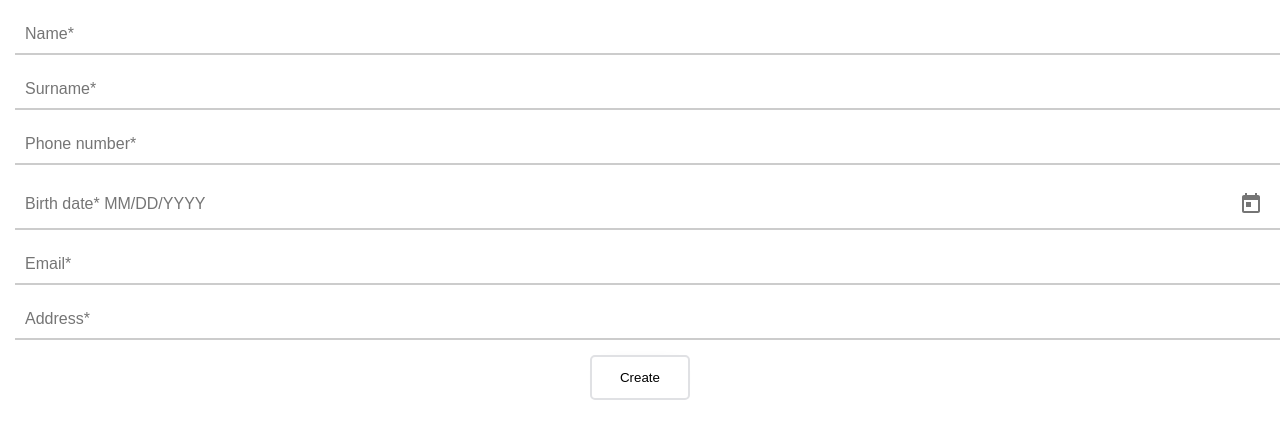
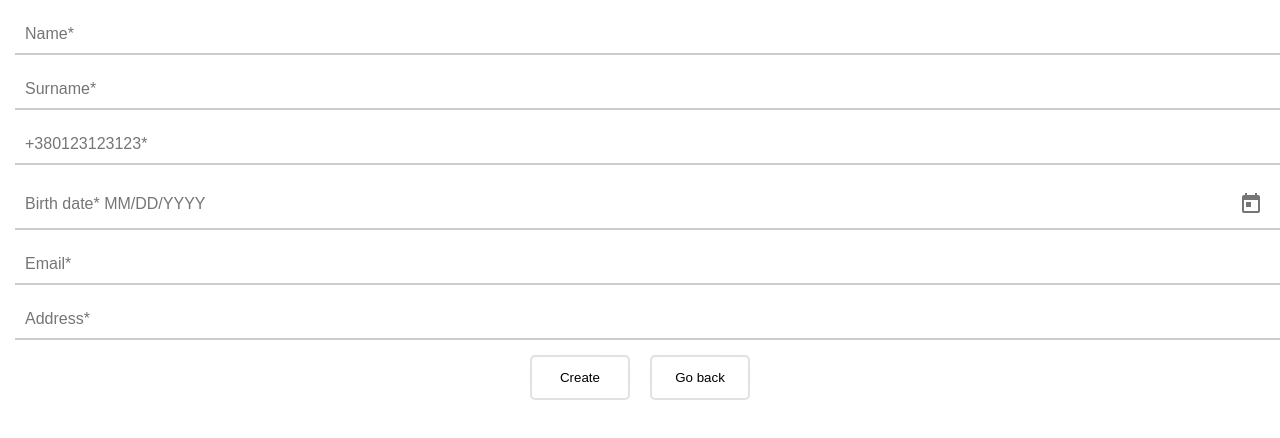
Before and after one commit to Lucky1Man/code-seek-test, an Angular app: page /addContact in a window 1280 px wide. Shown: the top 438 px of the page. Built offline with nearby package versions, Linux system fonts and the light colour scheme.

Commit message:
finished styling edit contact page, replaced usage of names for inputs by ids on create contact page

```diff
--- a/src/app/add-contact/add-contact.component.html
+++ b/src/app/add-contact/add-contact.component.html
@@ -8,9 +8,9 @@
         class="input-field"
         placeholder="Name*"
         formControlName="nameField"
-        name="name"
+        id="create-contact-form-name-1"
       />
-      <label class="input-label" for="name">Enter name*:</label>
+      <label class="input-label" for="create-contact-form-name-1">Enter name*:</label>
       <span class="input-highlight"></span>
     </div>
     <div *ngIf="invalid(fields.nameField)" class="input-errors">
@@ -23,9 +23,9 @@
         class="input-field"
         placeholder="Surname*"
         formControlName="surnameField"
-        name="surname"
+        id="create-contact-form-surname-1"
       />
-      <label class="input-label" for="surname">Enter surname*:</label>
+      <label class="input-label" for="create-contact-form-surname-1">Enter surname*:</label>
       <span class="input-highlight"></span>
     </div>
     <div *ngIf="invalid(fields.surnameField)" class="input-errors">
@@ -36,11 +36,11 @@
     <div class="input-field-container">
       <input
         class="input-field"
-        placeholder="Phone number*"
+        placeholder="+380123123123*"
         formControlName="phoneNumberField"
-        name="phoneNumber"
+        id="create-contact-form-phoneNumber-1"
       />
-      <label class="input-label" for="phoneNumber">Enter phone number*:</label>
+      <label class="input-label" for="create-contact-form-phoneNumber-1">Enter phone number*:</label>
       <span class="input-highlight"></span>
     </div>
     <div *ngIf="invalid(fields.phoneNumberField)" class="input-errors">
@@ -53,10 +53,10 @@
         class="input-field"
         placeholder="Birth date* MM/DD/YYYY"
         formControlName="birthDateField"
-        name="birthDate"
+        id="create-contact-form-birthDate-1"
         [matDatepicker]="picker"
       />
-      <label class="input-label" for="birthDate">Enter birth date*:</label>
+      <label class="input-label" for="create-contact-form-birthDate-1">Enter birth date*:</label>
       <span class="input-highlight"></span>
       <mat-datepicker-toggle
         matIconSuffix
@@ -75,9 +75,9 @@
         class="input-field"
         placeholder="Email*"
         formControlName="emailField"
-        name="email"
+        id="create-contact-form-email-1"
       />
-      <label class="input-label" for="email">Enter email*:</label>
+      <label class="input-label" for="create-contact-form-email-1">Enter email*:</label>
       <span class="input-highlight"></span>
     </div>
     <div *ngIf="invalid(fields.emailField)" class="input-errors">
@@ -90,9 +90,9 @@
         class="input-field"
         placeholder="Address*"
         formControlName="addressField"
-        name="address"
+        id="create-contact-form-address-1"
       />
-      <label class="input-label" for="address">Enter address*:</label>
+      <label class="input-label" for="create-contact-form-address-1">Enter address*:</label>
       <span class="input-highlight"></span>
     </div>
     <div *ngIf="invalid(fields.addressField)" class="input-errors">
@@ -101,5 +101,6 @@
   </div>
   <div class="button-container">
     <button class="button" type="submit">Create</button>
+    <button class="button" type="button" (click)="goToPreviousPage()">Go back</button>
   </div>
 </form>
--- a/src/app/add-contact/add-contact.component.scss
+++ b/src/app/add-contact/add-contact.component.scss
@@ -6,6 +6,8 @@ form {
     display: flex;
     justify-content: center;
     .button {
+        margin-left: 10px;
+        margin-right: 10px;
         width: fit-content;
         min-width: 100px;
         height: 45px;
--- a/src/app/add-contact/add-contact.component.ts
+++ b/src/app/add-contact/add-contact.component.ts
@@ -1,19 +1,16 @@
-import { CommonModule } from '@angular/common';
-import { Component } from '@angular/core';
+import { CommonModule, Location } from '@angular/common';
+import { ChangeDetectorRef, Component, OnInit } from '@angular/core';
 import {
   FormControl,
   FormGroup,
   ReactiveFormsModule,
   Validators,
 } from '@angular/forms';
-import { provideNativeDateAdapter } from '@angular/material/core';
 import { MatDatepickerModule } from '@angular/material/datepicker';
-import { Router } from '@angular/router';
+import { NavigationEnd, Router } from '@angular/router';
 import { CreateContactDto } from '../../shared/create-contact-dto';
 import { getMeaningfulMessage } from '../../shared/input-fields-utils';
 import { ContactsService } from '../services/contacts.service';
-import { MatFormFieldModule } from '@angular/material/form-field';
-import { MatInputModule } from '@angular/material/input';
 
 type ContactForm = {
   nameField: FormControl;
@@ -40,7 +37,9 @@ export class AddContactComponent {
 
   constructor(
     private contactsService: ContactsService,
-    private router: Router
+    private router: Router,
+    private location: Location,
+    private cdr: ChangeDetectorRef,
   ) {}
 
   contactForm = new FormGroup({
@@ -97,4 +96,8 @@ export class AddContactComponent {
       )
       .then(() => this.router.navigate(['/']));
   }
+
+  goToPreviousPage() {
+    this.router.navigate(['..']);
+  }
 }
--- a/src/app/update-contact/update-contact.component.html
+++ b/src/app/update-contact/update-contact.component.html
@@ -25,7 +25,7 @@
     <mat-label>Enter your phone number</mat-label>
     <input
       matInput
-      placeholder="Phone number"
+      placeholder="+380123123123"
       formControlName="phoneNumberField"
       required
     />
@@ -75,5 +75,8 @@
     <mat-error>{{ getMessage(fields.addressField) }}</mat-error>
     }
   </mat-form-field>
-  <button type="submit">Update</button>
+  <div class="button-container">
+    <button class="button" mat-raised-button type="submit">Update</button>
+    <button class="button" mat-raised-button type="button" (click)="goToPreviousPage()">Go back</button>
+  </div>
 </form>
--- a/src/app/update-contact/update-contact.component.scss
+++ b/src/app/update-contact/update-contact.component.scss
@@ -0,0 +1,12 @@
+mat-form-field {
+    display: block;
+}
+
+.button-container {
+    display: flex;
+    justify-content: center;
+    .button {
+        margin-left: 10px;
+        margin-right: 10px;
+    }
+}
--- a/src/app/update-contact/update-contact.component.ts
+++ b/src/app/update-contact/update-contact.component.ts
@@ -15,6 +15,7 @@ import { MatInputModule } from '@angular/material/input';
 import { MatFormFieldModule } from '@angular/material/form-field';
 import { getMeaningfulMessage } from '../../shared/input-fields-utils';
 import { MatDatepickerModule } from '@angular/material/datepicker';
+import { MatButtonModule } from '@angular/material/button';
 
 type UpdateContactFormType = {
   nameField: FormControl<string | null>;
@@ -34,7 +35,8 @@ type UpdateContactFormType = {
     MatFormFieldModule,
     MatInputModule,
     FormsModule,
-    MatDatepickerModule
+    MatDatepickerModule,
+    MatButtonModule,
   ],
   templateUrl: './update-contact.component.html',
   styleUrl: './update-contact.component.scss',
@@ -86,10 +88,9 @@ export class UpdateContactComponent implements OnInit {
             Validators.required,
             Validators.pattern(this.phoneNumberRegex),
           ]),
-          birthDateField: new FormControl(
-            oldContact.birthDate,
-            [Validators.required]
-          ),
+          birthDateField: new FormControl(oldContact.birthDate, [
+            Validators.required,
+          ]),
           emailField: new FormControl(oldContact.email, [
             Validators.required,
             Validators.email,
@@ -119,6 +120,10 @@ export class UpdateContactComponent implements OnInit {
       emailField,
       addressField,
     } = this.updateContactForm.controls;
+    if (this.updateContactForm.invalid) {
+      this.updateContactForm.markAllAsTouched();
+      return;
+    }
     this.contactService
       .updateContact(
         new UpdateContactDto({
@@ -139,8 +144,7 @@ export class UpdateContactComponent implements OnInit {
               : undefined,
           birthDate:
             birthDateField.value !== null &&
-            birthDateField.value !==
-              this.oldContact.birthDate
+            birthDateField.value !== this.oldContact.birthDate
               ? birthDateField.value.toLocaleDateString()
               : undefined,
           email:
@@ -157,4 +161,8 @@ export class UpdateContactComponent implements OnInit {
       )
       .then(() => this.router.navigate(['/']));
   }
+
+  goToPreviousPage() {
+    this.router.navigate(['..']);
+  }
 }
```
